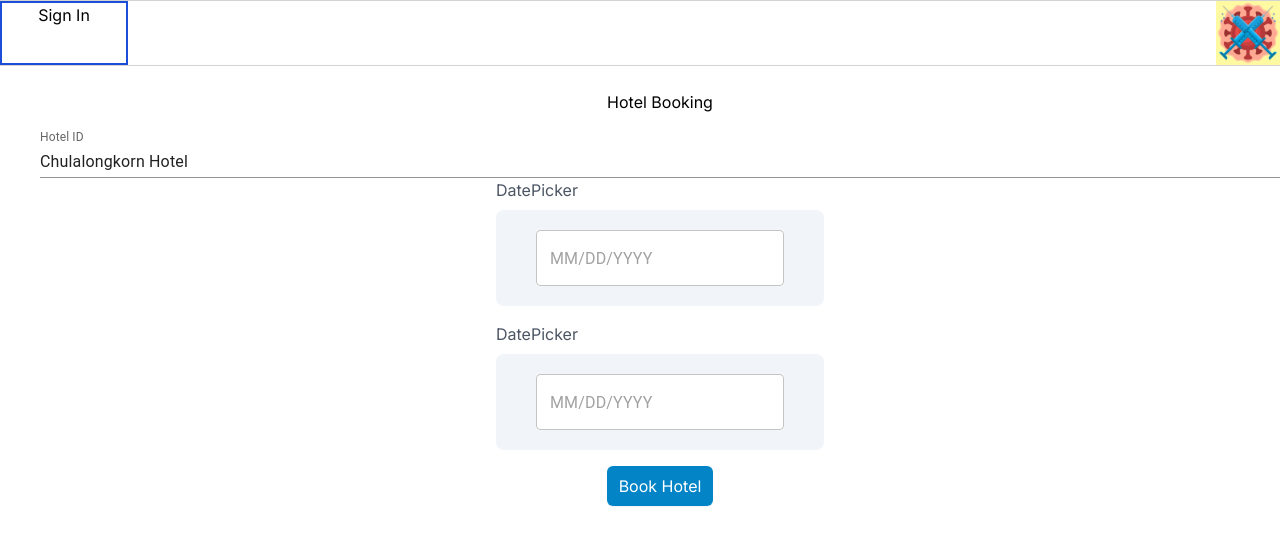
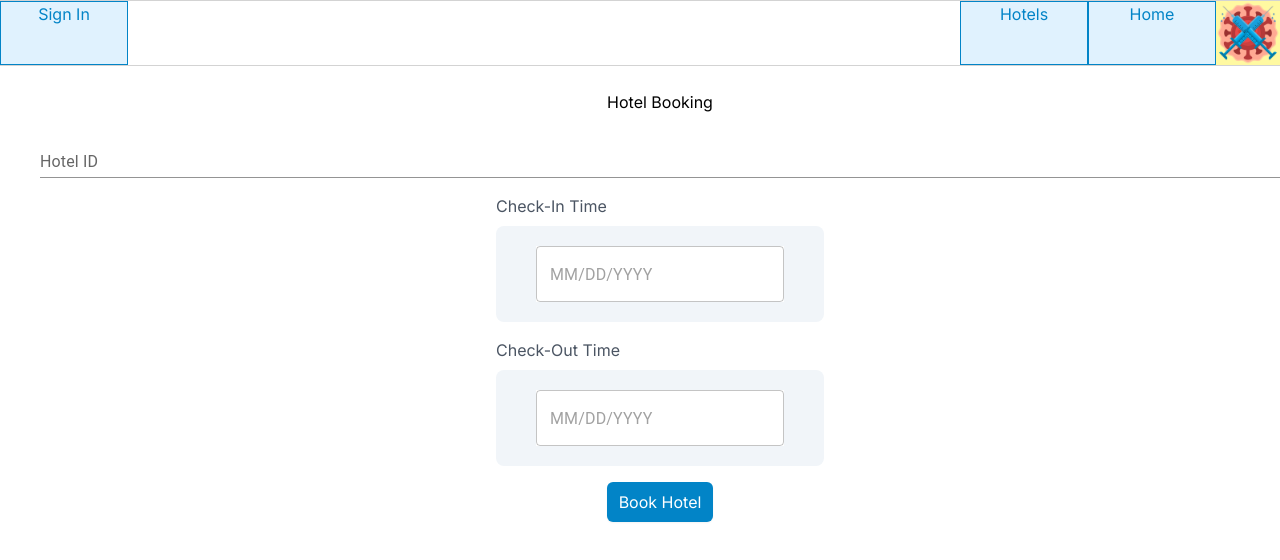
Before and after one commit to 2110503TACEDT66/swdevprac2-project-groupback, a Next.js app: page /booking in a window 1280 px wide. Shown: the top 560 px of the page. Built offline with nearby package versions, Linux system fonts and the light colour scheme; no server answers.

Commit message:
full booking functionality

```diff
--- a/interface.ts
+++ b/interface.ts
@@ -23,3 +23,9 @@ export  interface BookingItem{
     checkIn:string;
     checkOut:string;
   }
+
+export interface BookingJson {
+  success: boolean,
+  count: number,
+  data: BookingItem[]
+}
--- a/src/app/(hotelinfo)/hotel/[hid]/page.tsx
+++ b/src/app/(hotelinfo)/hotel/[hid]/page.tsx
@@ -15,6 +15,7 @@ export default async function HotelDetailPage({params}:{params:{hid:string}}){
     return(
         <main className="text-center p-5" style={{ marginTop: '60px' }}>
             <h1 className="text-lg font-medium">{hotelDetail.data.name}</h1>
+            <p className="text-[0.5em] text-gray-500">{hotelDetail.data._id}</p>
             <div className="flex flex-row my-5">
                 {/* <Image src={hotelDetail.data.picture}
                     alt="Hotel Image"
@@ -29,7 +30,7 @@ export default async function HotelDetailPage({params}:{params:{hid:string}}){
 
                     <Link href={`/booking?id=${params.hid}&name=${hotelDetail.data.name}`}>
                         <button className="block rounded-md bg-sky-600 hover:bg-indigo-600 px-3 py-2 text-whilte shadow-sm">
-                           Hotel
+                           Book a stay here
                         </button>
                     </Link>
 
--- a/src/app/booking/page.tsx
+++ b/src/app/booking/page.tsx
@@ -28,32 +28,45 @@ export default function Booking() {
 
     const dispatch = useDispatch<AppDispatch>();
 
-    const getDefaultLocation = () => {
-        const urlParams = useSearchParams();
-        const nameParam = urlParams.get('name');
+    // const getDefaultLocation = () => {
+    //     const urlParams = useSearchParams();
+    //     const nameParam = urlParams.get('name');
 
-        if (nameParam) {
-            return nameParam;
-        } else {
-            return 'Chulalongkorn Hotel';
-        }
-    }
+    //     if (nameParam) {
+    //         return nameParam;
+    //     } else {
+    //         return 'Chulalongkorn Hotel';
+    //     }
+    // }
 
-    const [hotel, setHotel] = useState(getDefaultLocation());
+    const [hotel, setHotel] = useState(useSearchParams().get("id") || null);
     const [checkIn, setCheckIn] = useState<Dayjs | null>(null);
     const [checkOut, setCheckOut] = useState<Dayjs | null>(null);
 
 
     const makeBooking = async () => {
         if (session && hotel && checkIn && checkOut) {
+            const submitButton = document.getElementById("submitButton");
+            if (!submitButton) throw new Error("submit button has gone AWOL. how'd that even happen?");
             const item: BookingItem = {
                 user: session.user._id,
                 hotel: hotel,
                 checkIn: checkIn.format("YYYY-MM-DDTHH:MM:ss.000Z"),
                 checkOut: checkOut.format("YYYY-MM-DDTHH:MM:ss.000Z")
             }
+            submitButton.innerText = "Booking..."
+            submitButton.classList.remove("bg-sky-600", "bg-red-600", "bg-green-600");
+            submitButton.classList.add("bg-gray-200");
             const response = await addBooking(item, session.user.token);
-            console.log(response);
+            submitButton.classList.remove("bg-gray-200")
+            if(!(response.success || response.seccess)){ //success intentionally misspelt
+                    submitButton.innerText = "Failed.";
+                    submitButton.classList.add("bg-red-600");
+            } else {
+                submitButton.innerText = "Booked!";
+                submitButton.classList.add("bg-green-600");
+            }
+        }
 
             // dispatch(addBooking(item));
 
@@ -63,7 +76,6 @@ export default function Booking() {
             // setHotel('Chula');
             // setBookDate(null);
         }
-    }
 
     const handleHotelChange : ChangeEventHandler<HTMLInputElement> = (event) => {
         setHotel(event.target.value);
@@ -87,20 +99,20 @@ export default function Booking() {
             />
 
             <div className='w-fit space-y-2'>
-                <div className='text-md text-left text-gray-600'>
-                    DatePicker
+                <div className='text-md text-left mt-[1em] text-gray-600'>
+                    Check-In Time
                 </div>
                 <LocationDateReserve onDateChange={(value:Dayjs)=>{setCheckIn(value)}} onLocationChange={(value:string)=>{setHotel(value)}}/>
             </div>
 
             <div className='w-fit space-y-2'>
                 <div className='text-md text-left text-gray-600'>
-                    DatePicker
+                    Check-Out Time
                 </div>
                 <LocationDateReserve onDateChange={(value:Dayjs)=>{setCheckOut(value)}} onLocationChange={(value:string)=>{setHotel(value)}}/>
             </div>
 
-            <button className='block rounded-md bg-sky-600 hover:bg-indigo-600 px-3 py-2 text-white shadow-sm' name='Book Vaccine'
+            <button id="submitButton" className='block rounded-md bg-sky-600 hover:bg-indigo-600 px-3 py-2 text-white shadow-sm' name='Book Vaccine'
             onClick={makeBooking}>
                 Book Hotel
             </button>
--- a/src/app/mybooking/page.tsx
+++ b/src/app/mybooking/page.tsx
@@ -1,10 +1,13 @@
-"use client"
 import BookingList from "@/components/BookingList"
+import { getServerSession } from "next-auth";
+import { authOptions } from "../api/auth/[...nextauth]/route";
+import getBookings from "@/libs/getBookings";
 
-export default function MyBooking(){
+export default async function MyBooking(){
+    const session = await getServerSession(authOptions);
     return(
         <main>
-            <BookingList></BookingList>
+            <BookingList bookItems={session ? await getBookings(session.user.token) : null }></BookingList>
         </main>
     )
 }
--- a/src/components/BookingList.tsx
+++ b/src/components/BookingList.tsx
@@ -1,26 +1,35 @@
+"use client"
+
 import { AppDispatch, useAppSelector } from "@/redux/store";
 import { useDispatch } from "react-redux";
 import { removeBooking } from "@/redux/features/bookSlice";
 import { ClassNames } from "@emotion/react";
+import getBookings from "@/libs/getBookings";
+import { authOptions } from "@/app/api/auth/[...nextauth]/route";
+import { BookingItem, BookingJson } from "../../interface";
+import { useSession } from "next-auth/react";
+import deleteBooking from "@/libs/deleteBooking";
+import { useRouter } from "next/navigation";
 
-export default function BookingList() {
-    const bookItems = useAppSelector((state) => state.bookSlice.bookItems);
-    const dispatch = useDispatch<AppDispatch>();
+export default function BookingList(bookItems:any) {
+    const data = bookItems ? bookItems.bookItems as BookingJson : null;
+    const {data:session} = useSession();
+    const router = useRouter();
 
     return (
         <div style={{ marginTop: '70px' }}>
-            {bookItems.length > 0 ? (
-                bookItems.map((bookItem) => (
-                    <div className="bg-slate-200 rounded px-5 mx-5 py-2 my-2" key={bookItem.id}>
-                        <div className="text-xl">Name: {bookItem.name}</div>
-                        <div className="text-sm">Surname: {bookItem.surname}</div>
-                        <div className="text-sm">ID: {bookItem.id}</div>
-                        <div className="text-sm">Hotel: {bookItem.hotel}</div>
-                        <div className="text-sm">BookDate: {bookItem.bookDate}</div>
+            {session && data && data.count > 0 ? (
+                (data.data).map((bookItem:any) => (
+                    <div className="bg-slate-200 rounded px-5 mx-5 py-2 my-2" key={bookItem._id}>
+                        <div className="text-xl">Name: {bookItem.user ? bookItem.user.name : null}</div>
+                        <div className="text-[0.5em] text-gray-500">{bookItem._id}</div>
+                        <div className="text-sm">Hotel: {bookItem.hotel ? bookItem.hotel.name : null}</div>
+                        <div className="text-sm">Check-In: {bookItem.checkIn}</div>
+                        <div className="text-sm">Check-Out: {bookItem.checkOut}</div>
                         <button
                             className="block rounded-md bg-sky-600 hover:bg-indigo-600 px-3 py-2
                             text-white shadow-sm"
-                            onClick={() => dispatch(removeBooking(bookItem.id))}
+                            onClick={async () => {await deleteBooking(session?.user.token, bookItem._id); router.refresh()}}
                         >
                             Remove from Booking
                         </button>
--- a/src/components/TopMenu.tsx
+++ b/src/components/TopMenu.tsx
@@ -11,21 +11,24 @@ export default async function TopMenu(){
 
     return(
         <div className={styles.munucontainer}>
-            <Image src={'/img/logo.png'} className={styles.logoimg} alt='logo'
-            width={0} height={0} sizes='100vh'/>
-            <div className='flex flex-row absolute left-0 top-0 h-full text-center align-center'>
-
+            <div className='flex flex-row absolute left-0 top-0 w-[50%] h-full text-center align-center'>
             {
                 session?
                 <div className="flex flex-row h-full">
                     <TopMenuItem title={session.user?.name} pageRef="/api/auth/signout"/>
                     <TopMenuItem title='My Booking' pageRef='/mybooking'/>
-                    <TopMenuItem title='Book a reservation' pageRef='/booking'/>
+                    <TopMenuItem title='Book Hotel' pageRef='/booking'/>
                 </div>
                 :
                 <TopMenuItem title="Sign In" pageRef="/api/auth/signin"/>
             }
             </div>
+            <div className='flex flex-row-reverse absolute right-0 top-0 w-[50%] h-full text-center align-center'>
+            <Image src={'/img/logo.png'} className={styles.logoimg} alt='logo'
+            width={0} height={0} sizes='100vh'/>
+            <TopMenuItem title="Home" pageRef="/"/>
+            <TopMenuItem title="Hotels" pageRef="/hotel"/>
+            </div>
         </div>
     )
 }
--- a/src/components/TopMenuItem.tsx
+++ b/src/components/TopMenuItem.tsx
@@ -3,7 +3,8 @@ import styles from './topmenu.module.css'
 
 export default function TopMenuItem({title,pageRef}:{title:string,pageRef:string}){
     return(
-        <Link href={pageRef} className="w-[8em] h-full border-blue-700 border-2">
+        <Link href={pageRef} className="w-[8em] h-full text-sky-600 border-sky-600 border-[0.1em] bg-sky-100
+        hover:text-indigo-600 hover:border-indigo-600 hover:bg-indigo-100">
             {title}
         </Link>
     );
--- a/src/libs/addBooking.tsx
+++ b/src/libs/addBooking.tsx
@@ -14,5 +14,5 @@ export default async function addBooking(data:BookingItem, token:string) {
             checkOut: data.checkOut
         })
     })
-    .then((prev) => {if(prev.ok) return prev.json(); else return {sucess: false}})
+    .then((prev) => {if(prev.ok) return prev.json(); else return {success: false}})
 }
--- /dev/null
+++ b/src/libs/deleteBooking.tsx
@@ -0,0 +1,12 @@
+import { BookingJson } from "../../interface";
+
+export default async function deleteBooking (token:string, bookingId:string) {
+    return fetch(`${process.env.BACKEND}/api/v1/bookings/${bookingId}`, {
+        method: "DELETE",
+        headers: {
+            "Content-Type": "application/json",
+            authorization: `Bearer ${token}`
+        }
+    })
+    .then((prev) => {if(prev.ok) return prev.json();})
+}
--- /dev/null
+++ b/src/libs/getBookings.tsx
@@ -0,0 +1,12 @@
+import { BookingJson } from "../../interface";
+
+export default async function getBookings(token:string) {
+    return fetch(`${process.env.BACKEND}/api/v1/bookings`, {
+        method: "GET",
+        headers: {
+            "Content-Type": "application/json",
+            authorization: `Bearer ${token}`
+        }
+    })
+    .then((prev) => {if(prev.ok) return prev.json(); else throw new Error("uh oh")})
+}
```
